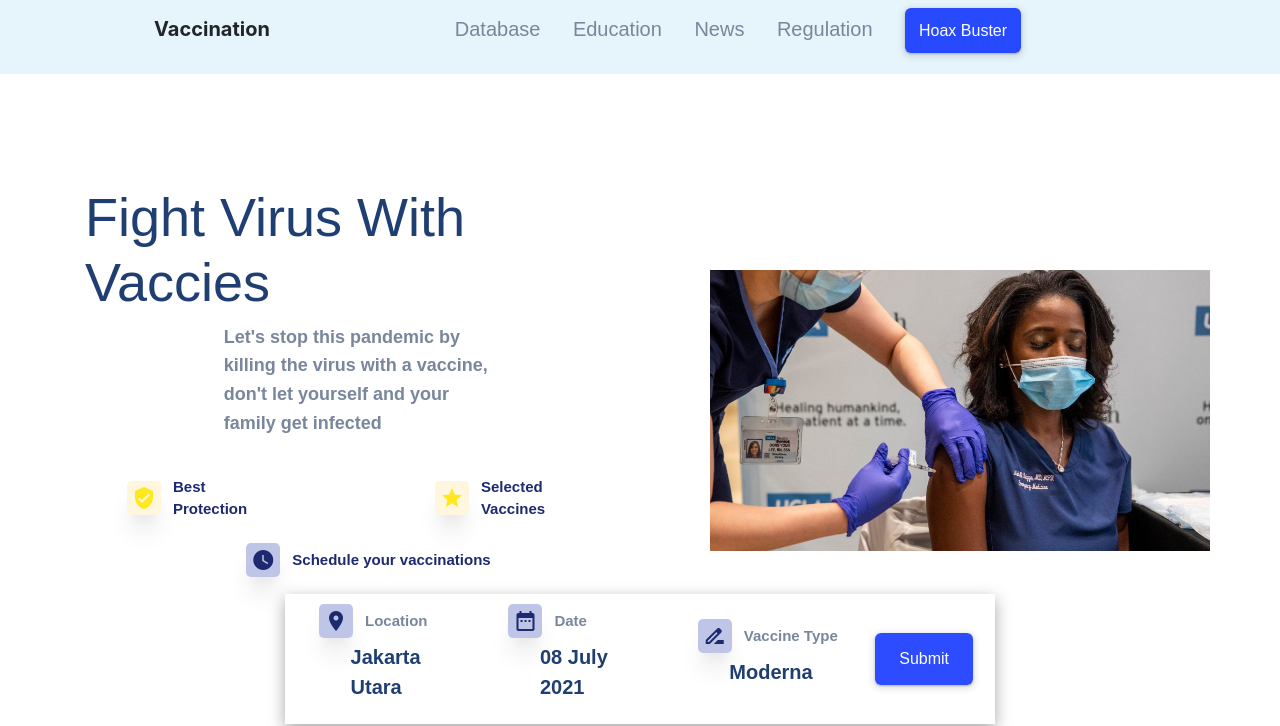
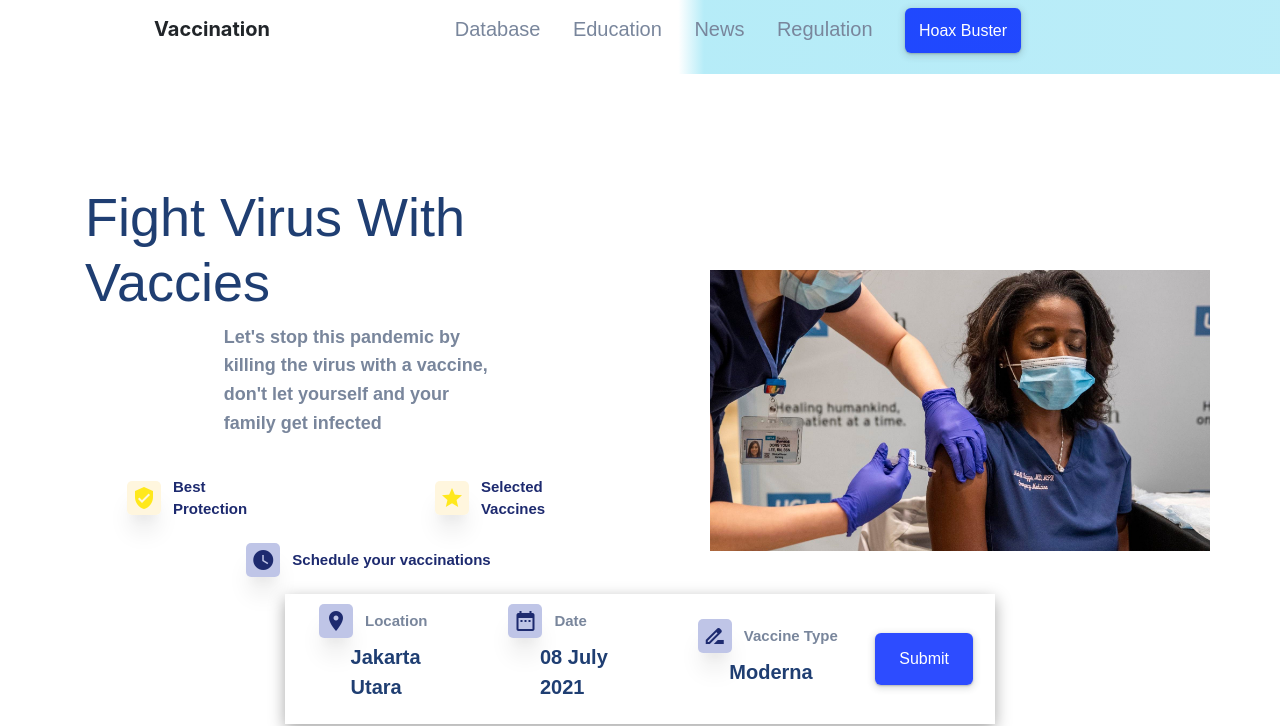
Before and after one commit to JuanGCC/Innovation-practica-CSS, a plain HTML site: page index.html in a window 1280 px wide. Shown: the top 726 px of the page. Drawn offline with nearby package versions, Linux system fonts and the light colour scheme.

Commit message:
Se me olvidó el header

```diff
--- a/styles.css
+++ b/styles.css
@@ -23,8 +23,9 @@ header {
     width: 100%;
     align-items: center;
     justify-content: space-between;
-    background-color: var(--Header-background);
+    /* background-color: var(--Header-background); */
     background-position: center right;
+    background: linear-gradient(to left, #99e7f58f, #99e7f59f 45%, #fff 47%, #ffffff 122%);
 }
 
 .HeaderTag {
```
